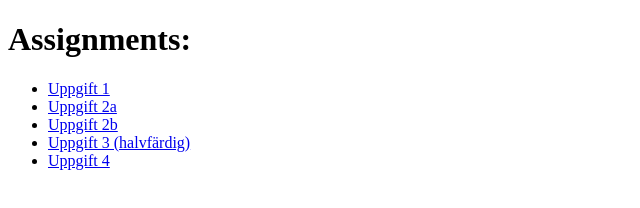
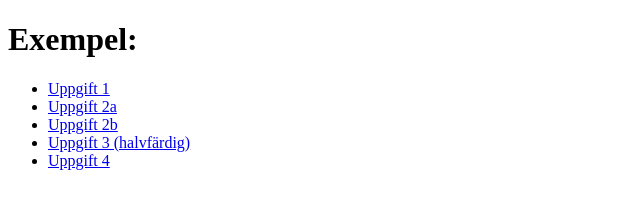
Before and after one commit to Fillelii/webbdesign2024, a plain HTML site: page index.html in a window 1280 px wide. Shown: the whole page, without its empty margins (0-640 px from the left). Drawn offline with Linux system fonts and the light colour scheme.

Commit message:
Update index.html

```diff
--- a/index.html
+++ b/index.html
@@ -5,7 +5,7 @@
         <title>Webbdesign 2024</title>
     </head>
     <body>
-        <h1>Assignments:</h1>
+        <h1>Exempel:</h1>
         <ul>
             <li><a href="ex1">Uppgift 1</a></li>
             <li><a href="ex2a">Uppgift 2a</a></li>
```
